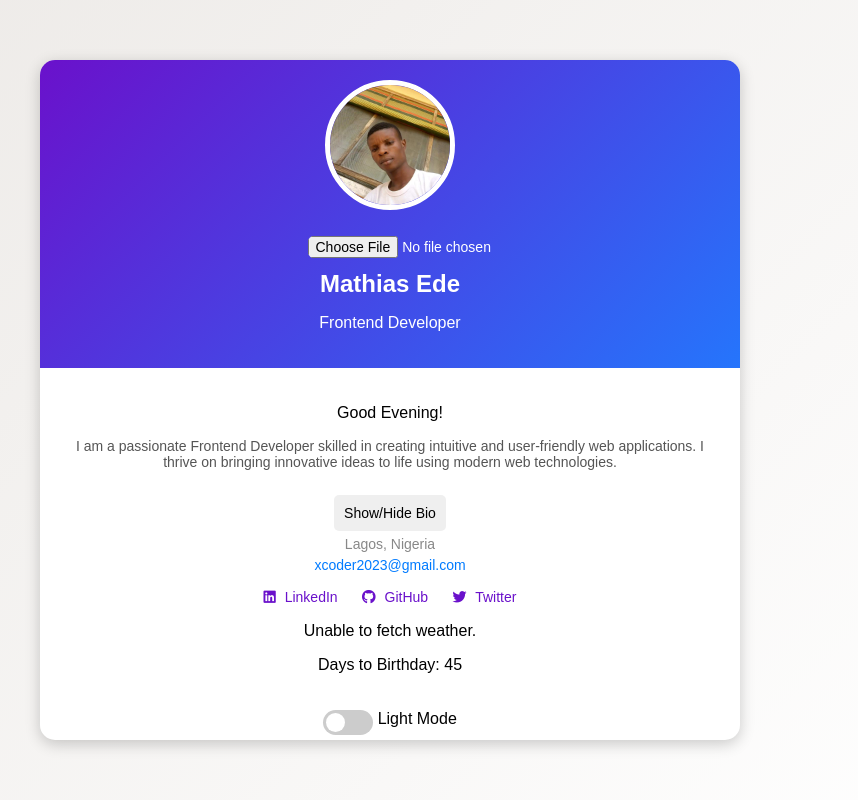
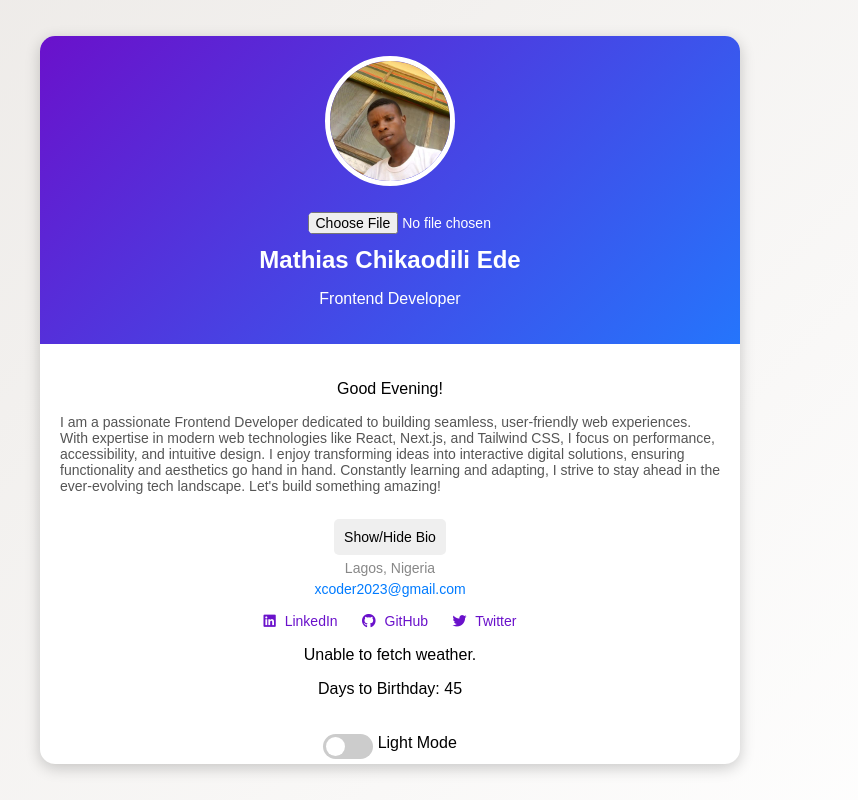
Before and after one commit to Xcoder2023/hng12profilecard, a plain HTML site: page index.html in a window 1280 px wide. Shown: the whole page, without its empty margins (250-1108 px from the left). Drawn offline with Linux system fonts and the light colour scheme; no server answers.

Commit message:
fix: short-bio increased

```diff
--- a/index.html
+++ b/index.html
@@ -21,14 +21,15 @@
       />
        </div>
         <input type="file" id="uploadPicture" class="file-input"/>
-        <h1 class="full-name" data-testid="fullName">Mathias Ede</h1>
+        <h1 class="full-name" data-testid="fullName">Mathias Chikaodili Ede</h1>
         <p class="job-title" data-testid="jobTitle">Frontend Developer</p>
       </div>
       <div class="profile-body">
         <p class="greeting" id="greeting" data-testid="greeting"></p>
         <p class="short-bio" id="shortBio" data-testid="shortBio">
-          I am a passionate Frontend Developer skilled in creating intuitive and user-friendly web applications. I thrive on bringing innovative ideas to life using modern web technologies.
+          I am a passionate Frontend Developer dedicated to building seamless, user-friendly web experiences. With expertise in modern web technologies like React, Next.js, and Tailwind CSS, I focus on performance, accessibility, and intuitive design. I enjoy transforming ideas into interactive digital solutions, ensuring functionality and aesthetics go hand in hand. Constantly learning and adapting, I strive to stay ahead in the ever-evolving tech landscape. Let's build something amazing!
         </p>
+
         <button id="toggleBio">Show/Hide Bio</button>
         <p class="location" data-testid="currentLocation">Lagos, Nigeria</p>
         <a href="mailto:xcoder2023@gmail.com" class="email" id="emailCopy" data-testid="emailAddress">
--- a/script.js
+++ b/script.js
@@ -31,7 +31,7 @@ uploadPictureInput.addEventListener('change', (e) => {
   }
 });
 
-// Email Copy Functionality
+
 const emailElement = document.getElementById('emailCopy');
 emailElement.addEventListener('click', () => {
   const email = emailElement.textContent;
@@ -59,7 +59,7 @@ fetch('https://api.openweathermap.org/data/2.5/weather?q=Lagos&appid=622f9feb6a5
   });
 
 
-// Birthday Countdown
+
 const birthdayCountdown = document.getElementById('birthdayCountdown');
 const birthday = new Date('2025-03-15');
 const updateCountdown = () => {
--- a/style.css
+++ b/style.css
@@ -60,7 +60,8 @@ body {
 .short-bio {
   font-size: 14px;
   margin-bottom: 15px;
-  color: #555; /* Light mode text color */
+  color: #555;
+  text-align: start;
 }
 
 .location,
```
